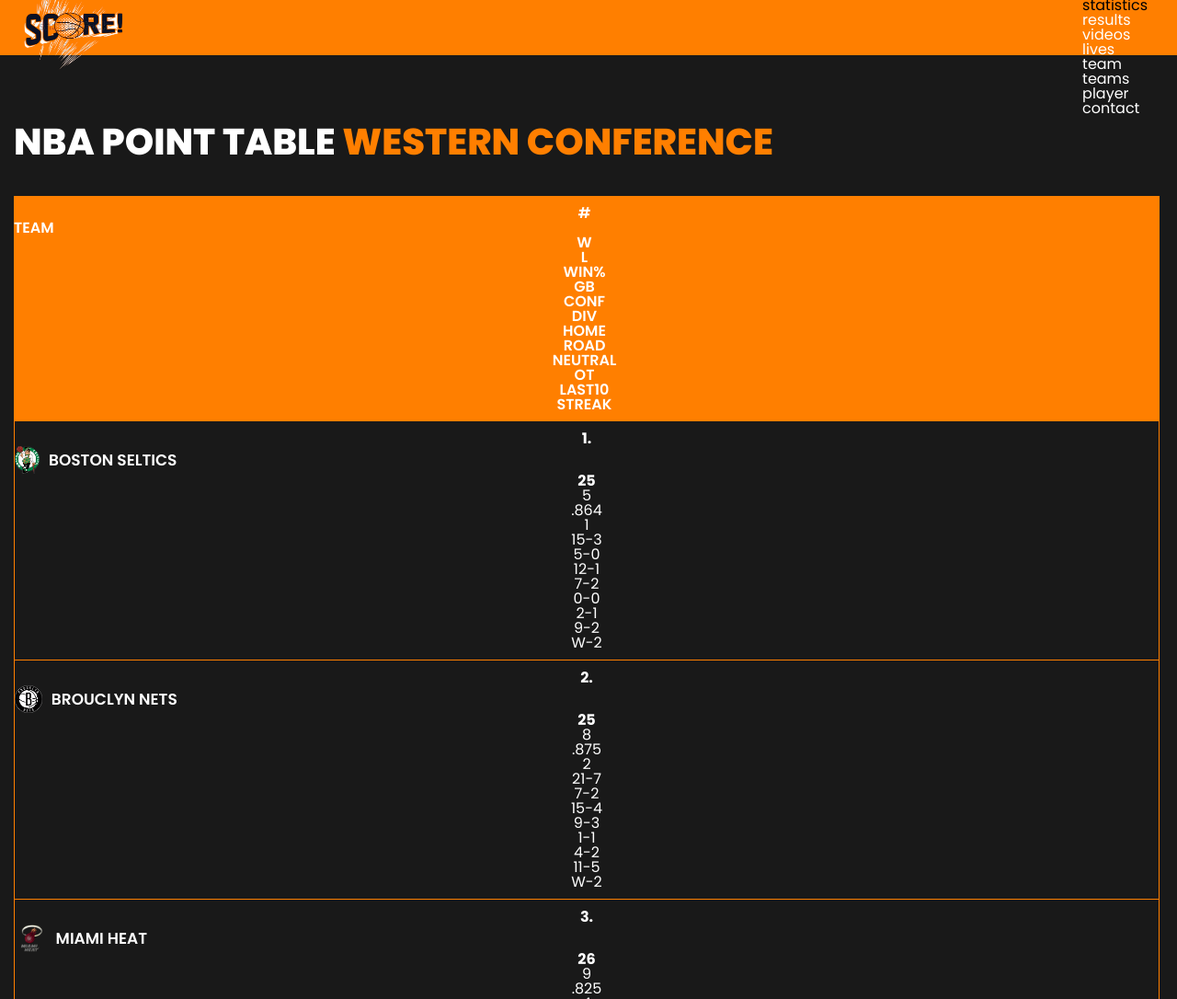
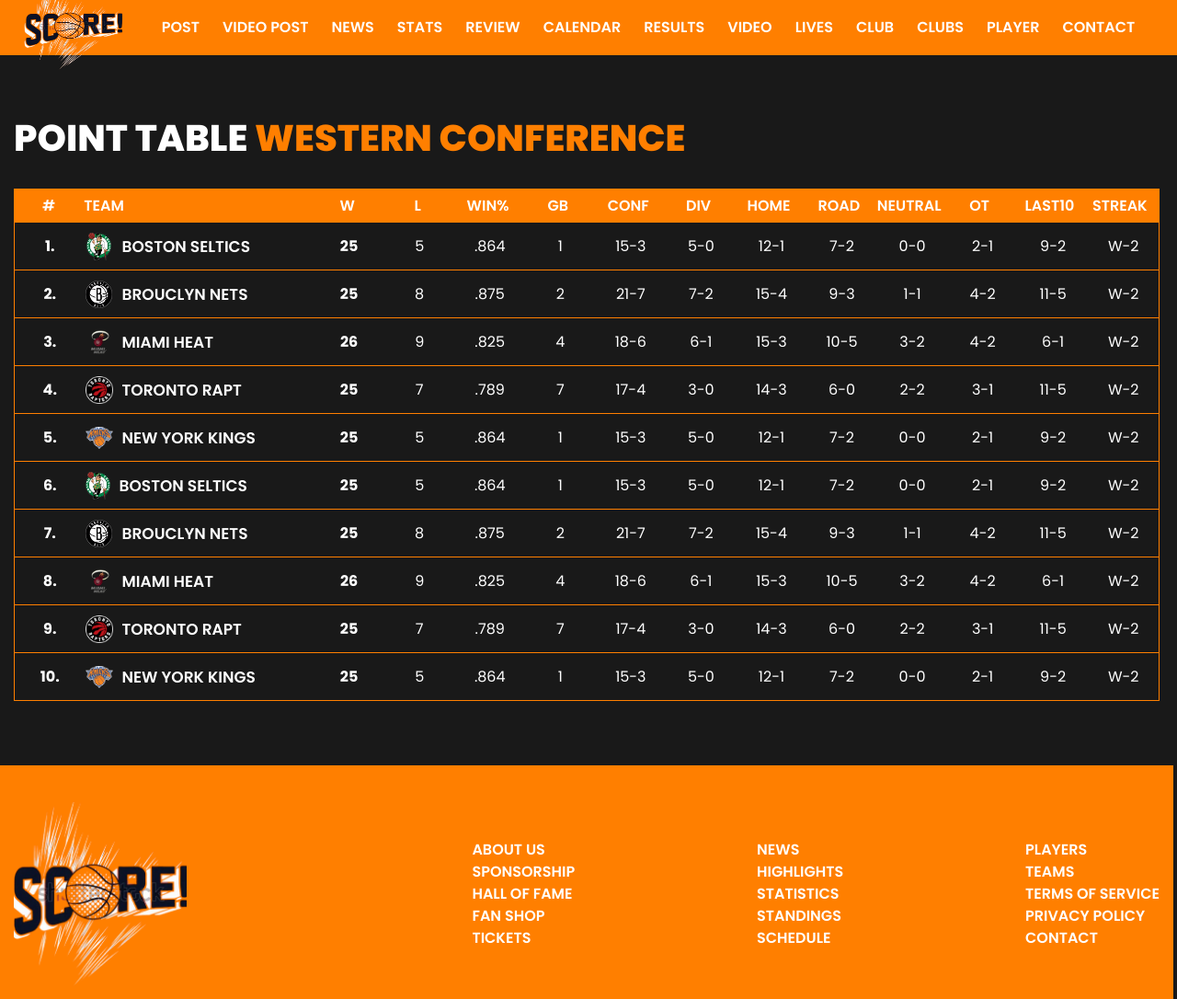
Before and after one commit to RusLan2186/basketball-score.ca, a website: page dev/pages/stats.html in a window 1280 px wide. Shown: the top 1086 px of the page at 92% size. Drawn offline with nearby package versions, Linux system fonts and the light colour scheme.

Commit message:
adaptive: stats page

```diff
--- a/dev/pages/stats.html
+++ b/dev/pages/stats.html
@@ -1,76 +1,293 @@
 <!DOCTYPE html>
 <html lang="en">
-
   <head>
-    <meta charset="UTF-8">
-    <meta name="viewport" content="width=device-width, initial-scale=1.0">
-    <meta http-equiv="X-UA-Compatible" content="IE=edge">
+    <meta charset="UTF-8" />
+    <meta name="viewport" content="width=device-width, initial-scale=1.0" />
+    <meta http-equiv="X-UA-Compatible" content="IE=edge" />
     <title>statistics</title>
-    <meta name="description" content="This is a new page.">
-    <link href="https://cdn.jsdelivr.net/npm/bootstrap@5.3.2/dist/css/bootstrap.min.css" rel="stylesheet" integrity="sha384-T3c6CoIi6uLrA9TneNEoa7RxnatzjcDSCmG1MXxSR1GAsXEV/Dwwykc2MPK8M2HN" crossorigin="anonymous">
-    <link rel="stylesheet" href="/css/styles.css">
+    <meta name="description" content="This is a stats page." />
+    <link rel="stylesheet" href="/css/styles.css" />
   </head>
 
   <body>
     <div class="wrapper">
-      <div class="header">
+      <header class="header">
         <div class="container">
-          <div class="header__content"><a class="link-reset header__logo_link" href="https://basketball-score.ca/"><img class="header__logo_img" src="/images/7b12e28cbb6c3a99676ab1cbfd799663.png" /></a>
-            <div class="header__menu">
-              <ul class="header__menu_list reset">
-                <li><a class="header__menu_link link-reset" href="https://basketball-score.ca/news">news</a></li>
-                <li><a class="link-reset header__menu_link" href="https://basketball-score.ca/post">post</a></li>
-                <li><a class="link-reset header__menu_link" href="https://basketball-score.ca/video-post">video-post</a></li>
-                <li><a class="link-reset header__menu_link" href="https://basketball-score.ca/reviews">reviews</a></li>
-                <li><a class="link-reset header__menu_link" href="https://basketball-score.ca/calendar">calendar</a></li>
-                <li><a class="header__menu_link link-reset link-active" href="https://basketball-score.ca/statistics">statistics</a></li>
-                <li><a class="header__menu_link link-reset" href="https://basketball-score.ca/results">results</a></li>
-                <li><a class="header__menu_link link-reset" href="https://basketball-score.ca/videos">videos</a></li>
-                <li><a class="link-reset header__menu_link" href="https://basketball-score.ca/lives">lives</a></li>
-                <li><a class="link-reset header__menu_link" href="https://basketball-score.ca/team">team</a></li>
-                <li><a class="link-reset header__menu_link" href="https://basketball-score.ca/teams">teams</a></li>
-                <li><a class="link-reset header__menu_link" href="https://basketball-score.ca/player">player</a></li>
-                <li><a class="link-reset header__menu_link" href="https://basketball-score.ca/contact">contact</a></li>
+          <div class="header__content">
+            <a class="header__logo_link" href="/">
+              <img
+                class="header__logo_img"
+                alt="logo"
+                src="/images/7b12e28cbb6c3a99676ab1cbfd799663.png"
+              />
+            </a>
+            <nav class="header__nav">
+              <ul class="header__nav_list">
+                <li>
+                  <a class="header__nav_link" href="/pages/post.html">post</a>
+                </li>
+                <li>
+                  <a class="header__nav_link" href="/pages/video-post.html"
+                    >video post</a
+                  >
+                </li>
+                <li>
+                  <a class="header__nav_link" href="/pages/news.html">news</a>
+                </li>
+                <li>
+                  <a class="header__nav_link" href="/pages/stats.html">stats</a>
+                </li>
+                <li>
+                  <a class="header__nav_link" href="/pages/review.html"
+                    >review</a
+                  >
+                </li>
+                <li>
+                  <a class="header__nav_link" href="/pages/calendar.html"
+                    >calendar</a
+                  >
+                </li>
+                <li>
+                  <a class="header__nav_link" href="/pages/results.html"
+                    >results</a
+                  >
+                </li>
+                <li>
+                  <a class="header__nav_link" href="/pages/video.html">video</a>
+                </li>
+                <li>
+                  <a class="header__nav_link" href="/pages/lives.html">lives</a>
+                </li>
+                <li>
+                  <a class="header__nav_link" href="/pages/club.html">club</a>
+                </li>
+                <li>
+                  <a class="header__nav_link" href="/pages/clubs.html">clubs</a>
+                </li>
+                <li>
+                  <a class="header__nav_link" href="/pages/player.html"
+                    >player</a
+                  >
+                </li>
+                <li>
+                  <a class="header__nav_link" href="/pages/contact.html"
+                    >contact</a
+                  >
+                </li>
               </ul>
+            </nav>
+            <button class="header__burger">
+              <span class="header__burger-line"></span>
+            </button>
+          </div>
+        </div>
+      </header>
+      <main class="main">
+        <section class="point-table__section section">
+          <div class="container">
+            <div class="title__block">
+              <h2 class="title">
+                point table <span class="text-orange">Western Conference</span>
+              </h2>
+            </div>
+            <div class="point-table__wrapper pts__table">
+              <div class="point-table__header grid-pts-tbl">
+                <span>#</span><span class="text-left">team</span><span>w</span
+                ><span>L</span><span>WIN%</span><span>GB</span><span>CONF </span
+                ><span>DIV</span><span>HOME</span><span>ROAD</span
+                ><span>Neutral </span><span>OT</span><span>LAST10 </span
+                ><span>STREAK</span>
+              </div>
+
+              <div class="point-table__body grid-pts-tbl">
+                <span class="text-bold">1.</span>
+                <a href="#" class="hover-text-orange point-table__team_block">
+                  <img
+                    class="points-table__team_logo"
+                    src="/images/5f9e9d3862d184bc6a36f384c1dd3ee9.png"
+                  />
+                  <span>boston seltics</span>
+                </a>
+                <span class="text-bold">25</span><span>5</span
+                ><span>.864</span> <span>1</span><span>15-3</span
+                ><span>5-0</span><span>12-1</span> <span>7-2</span
+                ><span>0-0</span><span>2-1</span><span>9-2</span>
+                <span>W-2</span>
+              </div>
+              <div class="point-table__body grid-pts-tbl">
+                <span class="text-bold">2.</span>
+                <a href="#" class="hover-text-orange point-table__team_block">
+                  <img
+                    class="points-table__team_logo"
+                    src="/images/4397dd6e7bbd7ed711140ea96967ba18.png"
+                  />
+                  <span>brouclyn nets </span>
+                </a>
+                <span class="text-bold">25</span><span>8</span
+                ><span>.875</span> <span>2</span><span>21-7</span
+                ><span>7-2</span><span>15-4</span> <span>9-3</span
+                ><span>1-1</span><span>4-2</span><span>11-5</span>
+                <span>W-2</span>
+              </div>
+              <div class="point-table__body grid-pts-tbl">
+                <span class="text-bold">3.</span>
+                <a href="#" class="hover-text-orange point-table__team_block">
+                  <img
+                    class="points-table__team_logo"
+                    src="/images/e772f7594eee29f213175e86cb454918.png"
+                  />
+                  <span>miami heat</span>
+                </a>
+                <span class="text-bold">26</span><span>9</span
+                ><span>.825</span> <span>4</span><span>18-6</span
+                ><span>6-1</span><span>15-3</span> <span>10-5</span
+                ><span>3-2</span><span>4-2</span><span>6-1</span>
+                <span>W-2</span>
+              </div>
+              <div class="point-table__body grid-pts-tbl">
+                <span class="text-bold">4.</span>
+                <a href="#" class="hover-text-orange point-table__team_block">
+                  <img
+                    class="points-table__team_logo"
+                    src="/images/4ead8b11dd6fecdfb3ae789f2a4ab8af.png"
+                  />
+                  <span>toronto rapt</span>
+                </a>
+                <span class="text-bold">25</span><span>7</span
+                ><span>.789</span> <span>7</span><span>17-4</span
+                ><span>3-0</span><span>14-3</span> <span>6-0</span
+                ><span>2-2</span><span>3-1</span><span>11-5</span>
+                <span>W-2</span>
+              </div>
+              <div class="point-table__body grid-pts-tbl">
+                <span class="text-bold">5.</span>
+                <a href="#" class="hover-text-orange point-table__team_block">
+                  <img
+                    class="points-table__team_logo"
+                    src="/images/30212b6c879b12b2e897964e144214ab.png"
+                  />
+                  <span>new york kings</span>
+                </a>
+                <span class="text-bold">25</span><span>5</span
+                ><span>.864</span> <span>1</span><span>15-3</span
+                ><span>5-0</span><span>12-1</span> <span>7-2</span
+                ><span>0-0</span><span>2-1</span><span>9-2</span>
+                <span>W-2</span>
+              </div>
+              <div class="point-table__body grid-pts-tbl">
+                <span class="text-bold">6.</span
+                ><a
+                  href="#"
+                  class="hover-text-orange link-reset point-table__team_block"
+                  ><img
+                    class="team-logo__small"
+                    src="/images/5f9e9d3862d184bc6a36f384c1dd3ee9.png"
+                  /><span>boston seltics</span></a
+                ><span class="text-bold">25</span><span>5</span><span>.864</span
+                ><span>1</span><span>15-3</span><span>5-0</span><span>12-1</span
+                ><span>7-2</span><span>0-0</span><span>2-1</span><span>9-2</span
+                ><span>W-2</span>
+              </div>
+              <div class="point-table__body grid-pts-tbl">
+                <span class="text-bold">7.</span>
+                <a href="#" class="hover-text-orange point-table__team_block">
+                  <img
+                    class="points-table__team_logo"
+                    src="/images/4397dd6e7bbd7ed711140ea96967ba18.png"
+                  />
+                  <span>brouclyn nets </span>
+                </a>
+                <span class="text-bold">25</span><span>8</span
+                ><span>.875</span> <span>2</span><span>21-7</span
+                ><span>7-2</span><span>15-4</span> <span>9-3</span
+                ><span>1-1</span><span>4-2</span><span>11-5</span>
+                <span>W-2</span>
+              </div>
+              <div class="point-table__body grid-pts-tbl">
+                <span class="text-bold">8.</span>
+                <a href="#" class="hover-text-orange point-table__team_block">
+                  <img
+                    class="points-table__team_logo"
+                    src="/images/e772f7594eee29f213175e86cb454918.png"
+                  />
+                  <span>miami heat</span>
+                </a>
+                <span class="text-bold">26</span><span>9</span
+                ><span>.825</span> <span>4</span><span>18-6</span
+                ><span>6-1</span><span>15-3</span> <span>10-5</span
+                ><span>3-2</span><span>4-2</span><span>6-1</span>
+                <span>W-2</span>
+              </div>
+              <div class="point-table__body grid-pts-tbl">
+                <span class="text-bold">9.</span>
+                <a href="#" class="hover-text-orange point-table__team_block">
+                  <img
+                    class="points-table__team_logo"
+                    src="/images/4ead8b11dd6fecdfb3ae789f2a4ab8af.png"
+                  />
+                  <span>toronto rapt</span>
+                </a>
+                <span class="text-bold">25</span><span>7</span
+                ><span>.789</span> <span>7</span><span>17-4</span
+                ><span>3-0</span><span>14-3</span> <span>6-0</span
+                ><span>2-2</span><span>3-1</span><span>11-5</span>
+                <span>W-2</span>
+              </div>
+              <div class="point-table__body grid-pts-tbl">
+                <span class="text-bold">10.</span>
+                <a href="#" class="hover-text-orange point-table__team_block">
+                  <img
+                    class="points-table__team_logo"
+                    src="/images/30212b6c879b12b2e897964e144214ab.png"
+                  />
+                  <span>new york kings</span>
+                </a>
+                <span class="text-bold">25</span><span>5</span
+                ><span>.864</span> <span>1</span><span>15-3</span
+                ><span>5-0</span><span>12-1</span> <span>7-2</span
+                ><span>0-0</span><span>2-1</span><span>9-2</span>
+                <span>W-2</span>
+              </div>
             </div>
           </div>
-        </div>
-      </div>
-      <div class="main">
-        <div class="point-table__section">
-          <div class="container">
-            <div class="title__block">
-              <h2 class="title">nba point table <span class="text-orange">Western Conference</span></h2>
-            </div>
-            <div class="point-table__wrapper">
-              <div class="point-table__header"><span>#</span><span class="text-left">team</span><span>w</span><span>L</span><span>WIN%</span><span>GB</span><span>CONF </span><span>DIV</span><span>HOME</span><span>ROAD</span><span>Neutral </span><span>OT</span><span>LAST10 </span><span>STREAK</span></div>
-              <div class="point-table__body"><span class="text-bold">1.</span><a href="#" class="hover-text-orange link-reset point-table__team_block"><img class="team-logo__small" src="/images/5f9e9d3862d184bc6a36f384c1dd3ee9.png" /><span>boston seltics</span></a><span class="text-bold">25</span><span>5</span><span>.864</span><span>1</span><span>15-3</span><span>5-0</span><span>12-1</span><span>7-2</span><span>0-0</span><span>2-1</span><span>9-2</span><span>W-2</span></div>
-              <div class="point-table__body"><span class="text-bold">2.</span><a href="#" class="hover-text-orange link-reset point-table__team_block"><img class="team-logo__small" src="/images/4397dd6e7bbd7ed711140ea96967ba18.png" /><span>brouclyn nets </span></a><span class="text-bold">25</span><span>8</span><span>.875</span><span>2</span><span>21-7</span><span>7-2</span><span>15-4</span><span>9-3</span><span>1-1</span><span>4-2</span><span>11-5</span><span>W-2</span></div>
-              <div class="point-table__body"><span class="text-bold">3.</span><a href="#" class="hover-text-orange link-reset point-table__team_block"><img class="team-logo__small" src="/images/e772f7594eee29f213175e86cb454918.png" /><span>miami heat</span></a><span class="text-bold">26</span><span>9</span><span>.825</span><span>4</span><span>18-6</span><span>6-1</span><span>15-3</span><span>10-5</span><span>3-2</span><span>4-2</span><span>6-1</span><span>W-2</span></div>
-              <div class="point-table__body"><span class="text-bold">4.</span><a href="#" class="hover-text-orange link-reset point-table__team_block"><img class="team-logo__small" src="/images/4ead8b11dd6fecdfb3ae789f2a4ab8af.png" /><span>toronto raptors</span></a><span class="text-bold">25</span><span>7</span><span>.789</span><span>7</span><span>17-4</span><span>3-0</span><span>14-3</span><span>6-0</span><span>2-2</span><span>3-1</span><span>11-5</span><span>W-2</span></div>
-              <div class="point-table__body"><span class="text-bold">5.</span><a href="#" class="hover-text-orange link-reset point-table__team_block"><img class="team-logo__small" src="/images/30212b6c879b12b2e897964e144214ab.png" /><span>new york kings</span></a><span class="text-bold">25</span><span>5</span><span>.864</span><span>1</span><span>15-3</span><span>5-0</span><span>12-1</span><span>7-2</span><span>0-0</span><span>2-1</span><span>9-2</span><span>W-2</span></div>
-              <div class="point-table__body"><span class="text-bold">6.</span><a href="#" class="hover-text-orange link-reset point-table__team_block"><img class="team-logo__small" src="/images/4397dd6e7bbd7ed711140ea96967ba18.png" /><span>brouclyn nets </span></a><span class="text-bold">25</span><span>8</span><span>.875</span><span>2</span><span>21-7</span><span>7-2</span><span>15-4</span><span>9-3</span><span>1-1</span><span>4-2</span><span>11-5</span><span>W-2</span></div>
-              <div class="point-table__body"><span class="text-bold">7.</span><a href="#" class="hover-text-orange link-reset point-table__team_block"><img class="team-logo__small" src="/images/e772f7594eee29f213175e86cb454918.png" /><span>miami heat</span></a><span class="text-bold">26</span><span>9</span><span>.825</span><span>4</span><span>18-6</span><span>6-1</span><span>15-3</span><span>10-5</span><span>3-2</span><span>4-2</span><span>6-1</span><span>W-2</span></div>
-              <div class="point-table__body"><span class="text-bold">8.</span><a href="#" class="hover-text-orange link-reset point-table__team_block"><img class="team-logo__small" src="/images/4ead8b11dd6fecdfb3ae789f2a4ab8af.png" /><span>toronto raptors</span></a><span class="text-bold">25</span><span>7</span><span>.789</span><span>7</span><span>17-4</span><span>3-0</span><span>14-3</span><span>6-0</span><span>2-2</span><span>3-1</span><span>11-5</span><span>W-2</span></div>
-              <div class="point-table__body"><span class="text-bold">9.</span><a href="#" class="hover-text-orange link-reset point-table__team_block"><img class="team-logo__small" src="/images/30212b6c879b12b2e897964e144214ab.png" /><span>new york kings</span></a><span class="text-bold">25</span><span>5</span><span>.864</span><span>1</span><span>15-3</span><span>5-0</span><span>12-1</span><span>7-2</span><span>0-0</span><span>2-1</span><span>9-2</span><span>W-2</span></div>
-              <div class="point-table__body"><span class="text-bold">10.</span><a href="#" class="hover-text-orange link-reset point-table__team_block"><img class="team-logo__small" src="/images/5f9e9d3862d184bc6a36f384c1dd3ee9.png" /><span>boston seltics</span></a><span class="text-bold">25</span><span>5</span><span>.864</span><span>1</span><span>15-3</span><span>5-0</span><span>12-1</span><span>7-2</span><span>0-0</span><span>2-1</span><span>9-2</span><span>W-2</span></div>
+        </section>
+      </main>
+      <footer class="footer">
+        <div class="container">
+          <div class="footer__content">
+            <a class="footer__logo_link" href="https://basketball-score.ca/"
+              ><img class="footer__logo_img" src="/images/logo.png"
+            /></a>
+            <div class="footer__menu">
+              <div class="footer-menu__item">
+                <a class="footer__link" href="#">about us</a
+                ><a class="footer__link" href="#">Sponsorship</a
+                ><a class="footer__link" href="#">Hall of Fame</a
+                ><a class="footer__link" href="#">Fan Shop</a
+                ><a class="footer__link" href="#">Tickets</a>
+              </div>
+              <div class="footer-menu__item">
+                <a class="footer__link" href="#">News</a
+                ><a class="footer__link" href="#">Highlights</a
+                ><a class="footer__link" href="#">Statistics</a
+                ><a class="footer__link" href="#">Standings</a
+                ><a class="footer__link" href="#">Schedule</a>
+              </div>
+              <div class="footer-menu__item">
+                <a class="footer__link" href="#">Players</a
+                ><a class="footer__link" href="#">Teams</a
+                ><a class="footer__link" href="#">Terms of Service</a
+                ><a class="footer__link" href="#">Privacy Policy</a
+                ><a class="footer__link" href="#">Contact</a>
+              </div>
             </div>
           </div>
+          <div class="footer__btm">
+            <span>© 2025. All rights reserved</span>
+          </div>
         </div>
-      </div>
-      <div class="footer">
-        <div class="container">
-          <div class="footer__content"><a class="footer__logo_link link-reset" href="https://basketball-score.ca/"><img class="footer__logo_img" src="/images/7b12e28cbb6c3a99676ab1cbfd799663.png" /></a>
-            <div class="footer__menu">
-              <div class="footer-menu__item"><a class="footer__link link-reset" href="#">about us</a><a class="footer__link link-reset" href="#">Sponsorship</a><a class="footer__link link-reset" href="#">Hall of Fame</a><a class="footer__link link-reset" href="#">Fan Shop</a><a class="footer__link link-reset" href="#">Tickets</a></div>
-              <div class="footer-menu__item"><a class="footer__link link-reset" href="#">News</a><a class="footer__link link-reset" href="#">Highlights</a><a class="footer__link link-reset" href="#">Statistics</a><a class="footer__link link-reset" href="#">Standings</a><a class="footer__link link-reset" href="#">Schedule</a></div>
-              <div class="footer-menu__item"><a class="footer__link link-reset" href="#">Players</a><a class="footer__link link-reset" href="#">Teams</a><a class="footer__link link-reset" href="#">Terms of Service</a><a class="footer__link link-reset" href="#">Privacy Policy</a><a class="footer__link link-reset" href="#">Contact</a></div>
-            </div>
-          </div>
-          <div class="footer__btm"><span>© 2025. All rights reserved</span></div>
-        </div>
-      </div>
+      </footer>
     </div>
+    <script type="module" src="/js/menuBurger.js"></script>
   </body>
-
 </html>
```
Also changed, not shown: dev/pages/video.html (+2 -2 lines).
